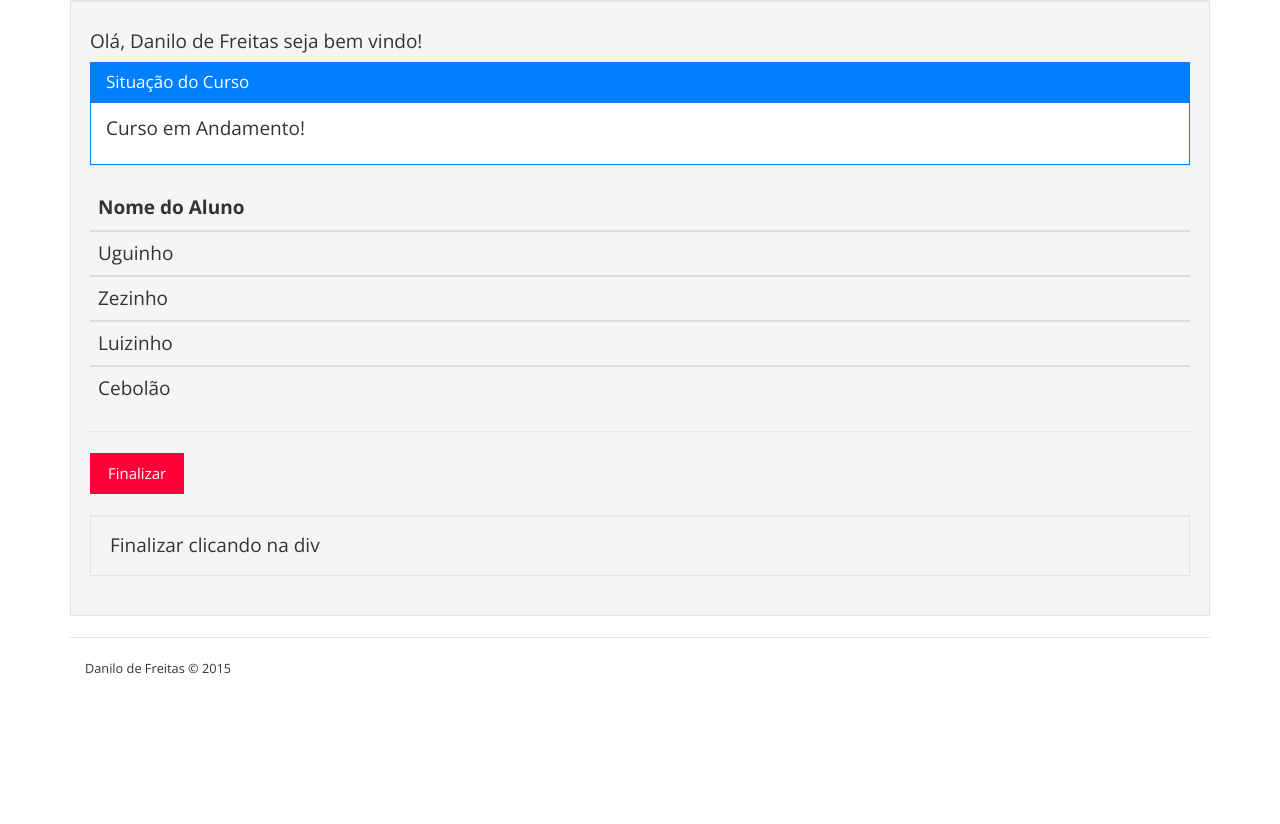
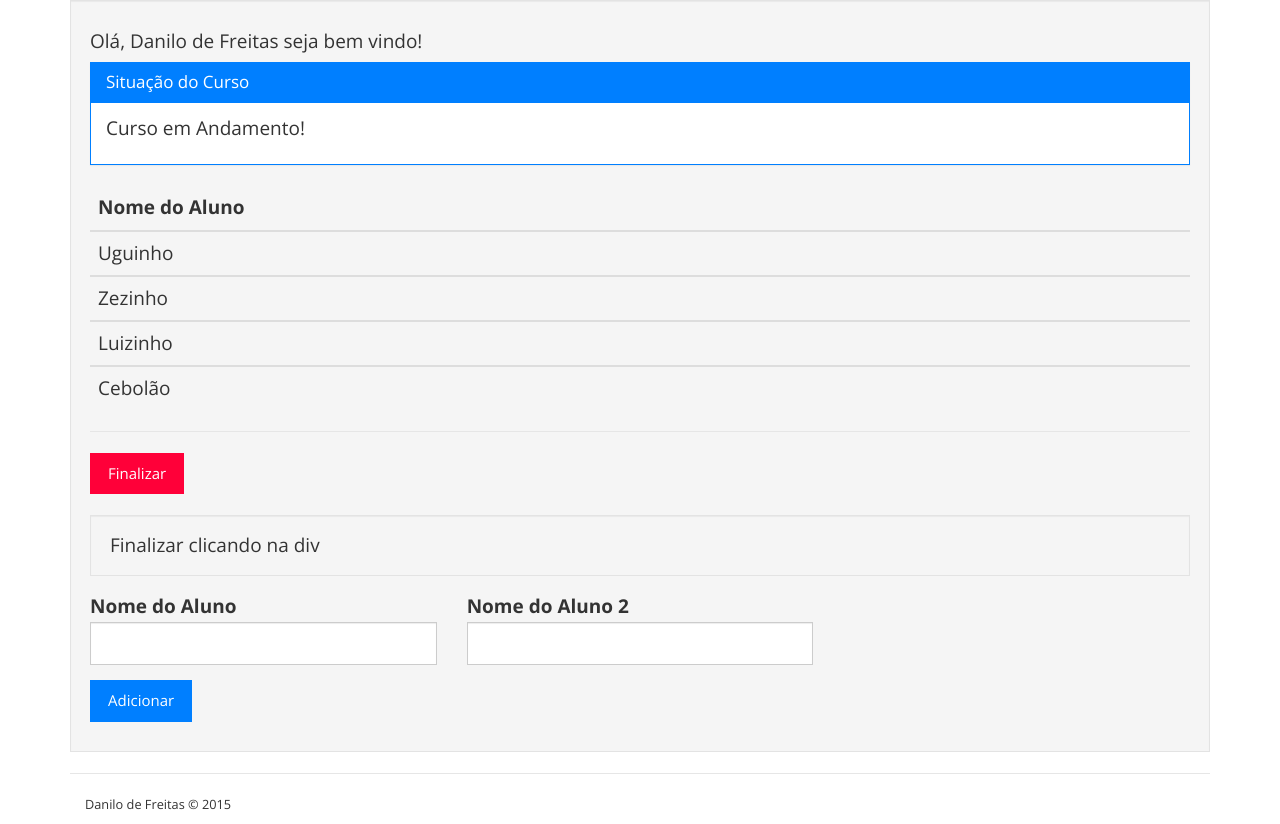
Before and after one commit to Daanilo/AngularJs---TIMTEC, a plain HTML site: page aula 3/index.html in a window 1280 px wide. Shown: the part 74-898 px from the top of the page. Before the commit the page ends 800 px from the top, so only its background shows below. Drawn offline with nearby package versions, Linux system fonts and the light colour scheme.

Commit message:
forms com ng-model

```diff
--- a/aula 3/index.html
+++ b/aula 3/index.html
@@ -5,7 +5,7 @@
     <meta charset="UTF-8">
     <meta http-equiv="X-UA-Compatible" content="IE=edge">
     <link href="css/bootstrap.cosmo.mim.css" rel="stylesheet" type="text/css">
-    <title>aula 2 - angularJs</title>
+    <title>aula 3 - angularJs</title>
 </head>
 
 <body class="container" ng-app="aplicacao">
@@ -52,6 +52,29 @@
         <div class="well" ng-click="finalizar()" >
             Finalizar clicando na div
         </div>
+        <form name="form_1">
+            <div class="row">
+                <div class="col-md-4">
+                    <div class="form-group form-group-defaut">
+                        <label for="">Nome do Aluno</label>
+                        <input class="form-control" id="nome_aluno" type="text" name="nome_aluno" ng-model="nome_aluno"></input>
+                    </div>
+                </div>
+                <div class="col-md-4">
+                    <div class="form-group form-group-defaut">
+                        <label for="">Nome do Aluno 2</label>
+                        <input class="form-control" id="nome_aluno" type="text" name="nome_aluno" ng-model="nome_aluno"></input>
+                    </div>
+                </div>
+            </div>
+            <div class="row">
+                <div class="col-md-4">
+                    <button class="btn btn-primary" ng-click="submeter()">
+                        Adicionar
+                    </button>
+                </div>
+            </div>
+        </form>
     </div>
     <hr>
     <div class="container-fluid container-fixed-lg footer">
--- a/aula 3/scripts/primeiro-controller.js
+++ b/aula 3/scripts/primeiro-controller.js
@@ -14,4 +14,8 @@ angular.module('aplicacao').controller('PrimeiroController', function($scope){
 		$scope.iniciado = true;
 	}
 
+	$scope.submeter = function () {
+   		$scope.alunos.push($scope.nome_aluno);
+	}
+
 });
```
